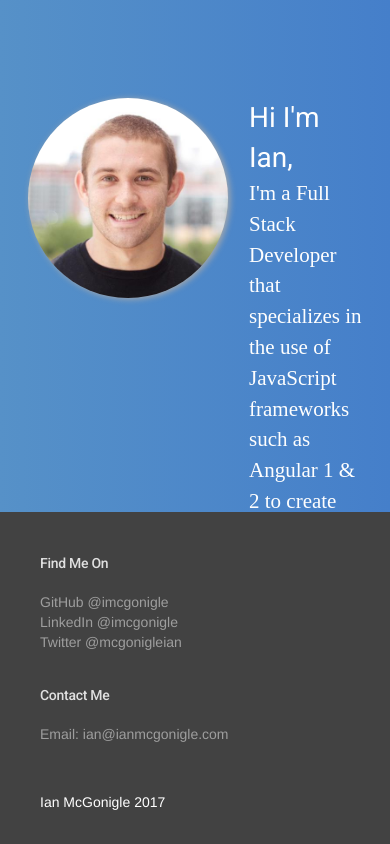
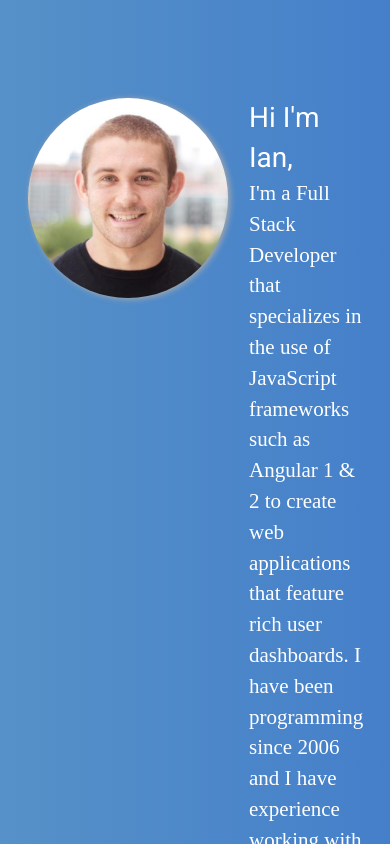
Before and after one commit to imcgonigle/Angular-Portfolio, an Angular app: page / in a window 390 px wide. Built offline with nearby package versions, Linux system fonts and the light colour scheme.

Commit message:
Move footer so it doesn't overlap things on small screens

```diff
--- a/src/app/app.component.html
+++ b/src/app/app.component.html
@@ -1,8 +1,8 @@
 <div class="app-container mdl-layout mdl-js-layout">
     <app-header [title]="title" class="mdl-layout__header mdl-layout__header--scroll"></app-header>
     <main class="mdl-layout__content">
-        <app-about></app-about>
+        <app-about class=" mdl-shadow--2dp"></app-about>
         <app-portfolio></app-portfolio>
+        <app-footer></app-footer>
     </main>
-    <app-footer></app-footer>
 </div>
```
